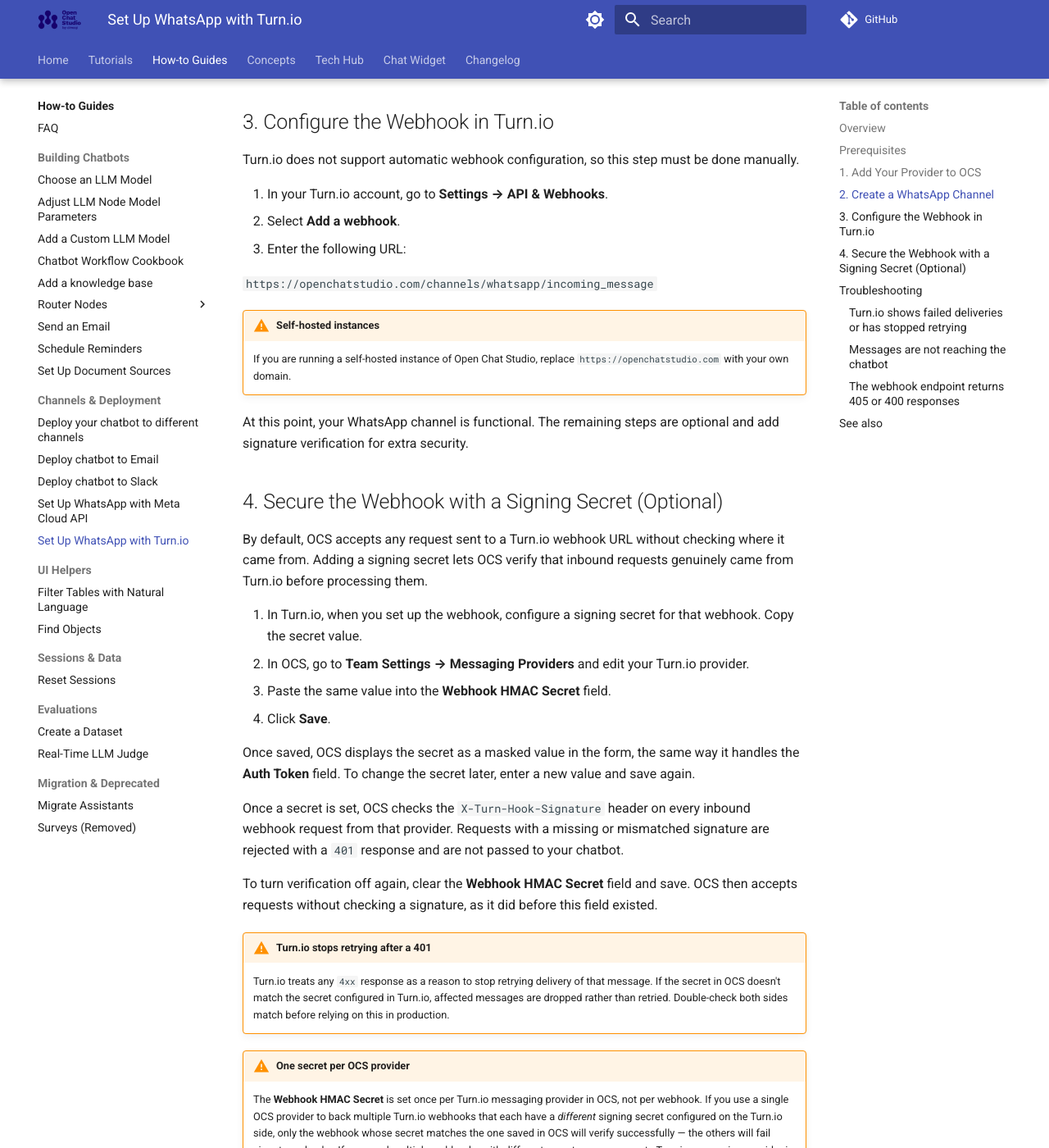
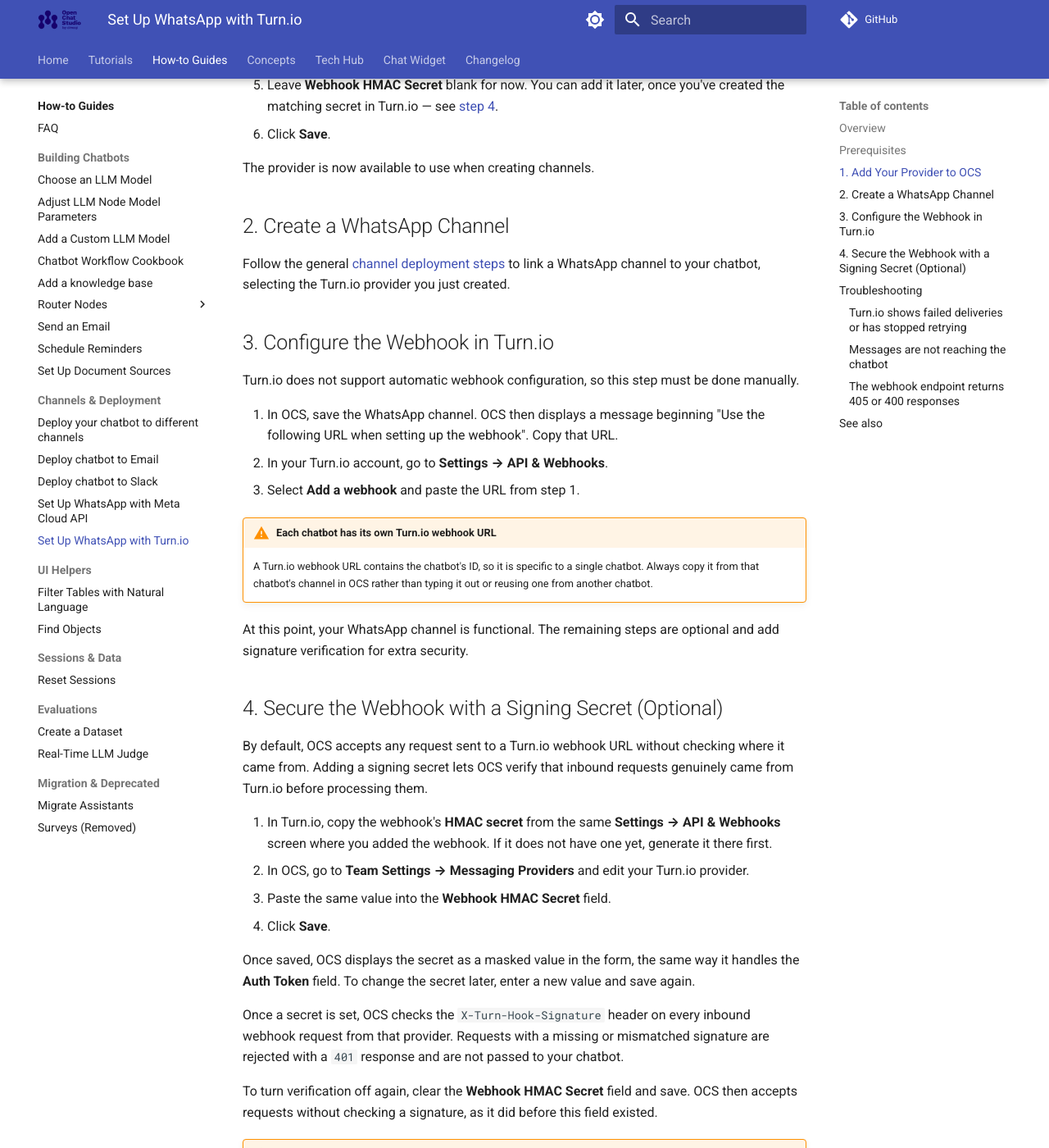
Before and after one commit to dimagi/open-chat-studio-docs, an MkDocs documentation site: the page built from docs/how-to/turnio_whatsapp.md, in a window 1280 px wide and 1400 px high, scrolled down 1217 px. Shown: the whole window at 82% size. Built offline with MkDocs 1.6.1 and Material for MkDocs 9.7.7, drawn with Linux system fonts in a browser that asks for light colours; a script that is not in the unit is left out; comment, search, counter and statistics services are not loaded; some of the changed text lies outside the part shown.

Commit message:
docs:Fix webhook URL and secret-setup steps in the Turn.io guide

```diff
--- a/docs/how-to/turnio_whatsapp.md
+++ b/docs/how-to/turnio_whatsapp.md
@@ -1,17 +1,23 @@
 # Set Up WhatsApp with Turn.io
 
-This guide walks you through connecting a WhatsApp number to Open Chat Studio (OCS) using **Turn.io**, and
-securing the webhook with an optional signing secret. This is an alternative to using Twilio or
-Meta Cloud API as your WhatsApp provider.
+This guide walks you through connecting a WhatsApp number to Open Chat Studio (OCS) using **Turn.io**, and securing the webhook with an optional signing secret. This is an alternative to using Twilio or Meta Cloud API as your WhatsApp provider.
 
 ## Overview
 
 Setting up a WhatsApp channel via Turn.io involves these stages:
 
-1. [Add your provider to OCS](#1-add-your-provider-to-ocs)
-2. [Create a WhatsApp channel](#2-create-a-whatsapp-channel)
-3. [Configure the webhook in Turn.io](#3-configure-the-webhook-in-turnio)
-4. [Secure the webhook with a signing secret (optional)](#4-secure-the-webhook-with-a-signing-secret-optional)
+- [Set Up WhatsApp with Turn.io](#set-up-whatsapp-with-turnio)
+  - [Overview](#overview)
+  - [Prerequisites](#prerequisites)
+  - [1. Add Your Provider to OCS](#1-add-your-provider-to-ocs)
+  - [2. Create a WhatsApp Channel](#2-create-a-whatsapp-channel)
+  - [3. Configure the Webhook in Turn.io](#3-configure-the-webhook-in-turnio)
+  - [4. Secure the Webhook with a Signing Secret (Optional)](#4-secure-the-webhook-with-a-signing-secret-optional)
+  - [Troubleshooting](#troubleshooting)
+    - [Turn.io shows failed deliveries or has stopped retrying](#turnio-shows-failed-deliveries-or-has-stopped-retrying)
+    - [Messages are not reaching the chatbot](#messages-are-not-reaching-the-chatbot)
+    - [The webhook endpoint returns 405 or 400 responses](#the-webhook-endpoint-returns-405-or-400-responses)
+  - [See also](#see-also)
 
 ## Prerequisites
 
@@ -42,15 +48,15 @@
 
 Turn.io does not support automatic webhook configuration, so this step must be done manually.
 
-1. In your Turn.io account, go to **Settings → API & Webhooks**.
-2. Select **Add a webhook**.
-3. Enter the following URL:
+1. In OCS, save the WhatsApp channel. OCS then displays a message beginning "Use the following
+   URL when setting up the webhook". Copy that URL.
+2. In your Turn.io account, go to **Settings → API & Webhooks**.
+3. Select **Add a webhook** and paste the URL from step 1.
 
-   `https://openchatstudio.com/channels/whatsapp/incoming_message`
-
-!!! warning "Self-hosted instances"
-    If you are running a self-hosted instance of Open Chat Studio, replace
-    `https://openchatstudio.com` with your own domain.
+!!! warning "Each chatbot has its own Turn.io webhook URL"
+    A Turn.io webhook URL contains the chatbot's ID, so it is specific to a single chatbot.
+    Always copy it from that chatbot's channel in OCS rather than typing it out or reusing one
+    from another chatbot.
 
 At this point, your WhatsApp channel is functional. The remaining steps are optional and add
 signature verification for extra security.
@@ -61,8 +67,8 @@
 from. Adding a signing secret lets OCS verify that inbound requests genuinely came from Turn.io
 before processing them.
 
-1. In Turn.io, when you set up the webhook, configure a signing secret for that webhook. Copy the
-   secret value.
+1. In Turn.io, copy the webhook's **HMAC secret** from the same **Settings → API & Webhooks**
+   screen where you added the webhook. If it does not have one yet, generate it there first.
 2. In OCS, go to **Team Settings → Messaging Providers** and edit your Turn.io provider.
 3. Paste the same value into the **Webhook HMAC Secret** field.
 4. Click **Save**.
```
Also changed, not shown: docs/how-to/deploy_to_different_channels.md (+2 -2 lines).
